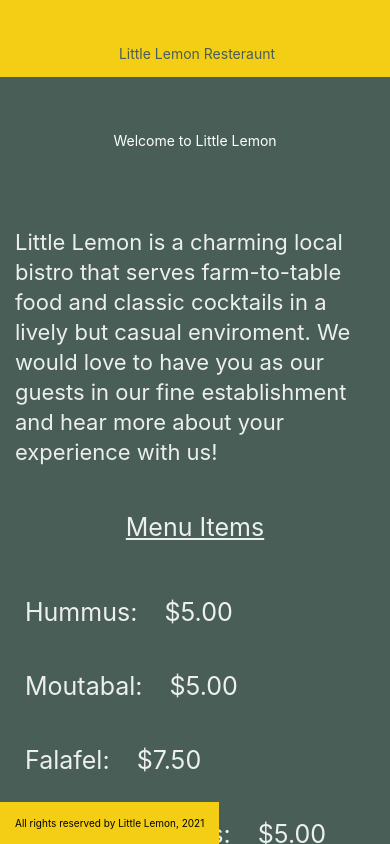
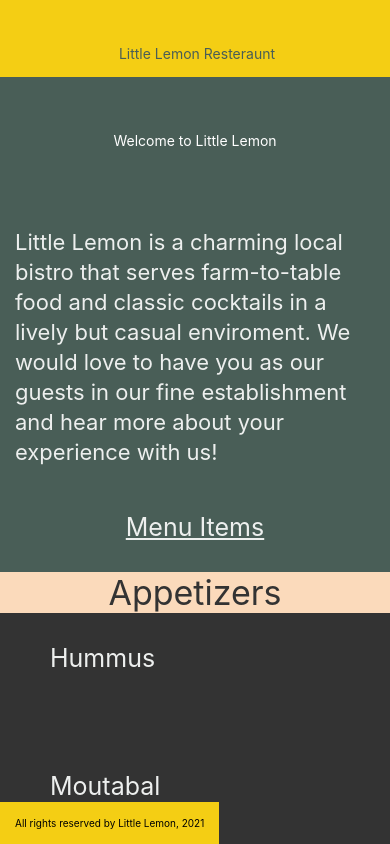
Before and after one commit to lougoncharenko/little-lemon-app, a React Native app: screen / in a window 390 px wide. Built offline with nearby package versions, Linux system fonts and the light colour scheme.

Commit message:
remade it into a section list and styled

```diff
--- a/components/MenuItems.js
+++ b/components/MenuItems.js
@@ -1,45 +1,131 @@
 import React from "react";
 
-import {View, Text, FlatList, StyleSheet} from 'react-native';
+import {View, Text, FlatList, StyleSheet, SectionList} from 'react-native';
+
+// const menuData = [
+//   {
+//     title: 'Appetizers',
+//     data: [
+//     { name: 'Hummus', price: '$5.00', id: '1A' },
+//     { name: 'Moutabal', price: '$5.00', id: '2B' },
+//     { name: 'Falafel', price: '$7.50', id: '3C' },
+//     { name: 'Marinated Olives', price: '$5.00', id: '4D' },
+//     { name: 'Kofta', price: '$6.00', id: '5E' },
+//     { name: 'Eggplant Salad', price: '$9.50', id: '6F' },
+//     ],
+//   },
+//   {
+//     title: 'Main Dishes',
+//     data: [
+//     { name: 'Lentil Burger', price: '$12.50', id: '7G' },
+//     { name: 'Smoked Salmon', price: '$18.00', id: '8H' },
+//     { name: 'Kofta Burger', price: '$12.50', id: '9I' },
+//     { name: 'Turkish Kebab', price: '$15.50', id: '10J' },
+//     ],
+//   },
+//   {
+//     title: 'Sides',
+//     data: [
+//     { name: 'Fries', price: '$8.00', id: '11K' },
+//     { name: 'Buttered Rice', price: '$4.50', id: '12L' },
+//     { name: 'Bread Sticks', price: '$5.50', id: '13M' },
+//     { name: 'Pita Pocket', price: '$3.00', id: '14N' },
+//     { name: 'Lentil Soup', price: '$6.75', id: '15O' },
+//     { name: 'Greek Salad', price: '$8.50', id: '16Q' },
+//     { name: 'Rice Pilaf', price: '$7.00', id: '17R' },
+//     ],
+//   },
+//   {
+//     title: 'Desserts',
+//     data: [
+//     { name: 'Baklava', price: '$5.00', id: '18S' },
+//     { name: 'Tartufo', price: '$5.00', id: '19T' },
+//     { name: 'Tiramisu', price: '$6.00', id: '20U' },
+//     { name: 'Panna Cotta', price: '$5.00', id: '21V' },
+//     ],
+//   },
+// ];
+
+// const menuItemsToDisplay = [
+//     { name: 'Hummus', price: '$5.00', id: '1A' },
+//     { name: 'Moutabal', price: '$5.00', id: '2B' },
+//     { name: 'Falafel', price: '$7.50', id: '3C' },
+//     { name: 'Marinated Olives', price: '$5.00', id: '4D' },
+//     { name: 'Kofta', price: '$6.00', id: '5E' },
+//     { name: 'Eggplant Salad', price: '$9.50', id: '6F' },
+//     { name: 'Lentil Burger', price: '$12.50', id: '7G' },
+//     { name: 'Smoked Salmon', price: '$18.00', id: '8H' },
+//     { name: 'Kofta Burger', price: '$12.50', id: '9I' },
+//     { name: 'Turkish Kebab', price: '$15.50', id: '10J' },
+//     { name: 'Fries', price: '$8.00', id: '11K' },
+//     { name: 'Buttered Rice', price: '$4.50', id: '12L' },
+//     { name: 'Bread Sticks', price: '$5.50', id: '13M' },
+//     { name: 'Pita Pocket', price: '$3.00', id: '14N' },
+//     { name: 'Lentil Soup', price: '$6.75', id: '15O' },
+//     { name: 'Greek Salad', price: '$8.50', id: '16Q' },
+//     { name: 'Rice Pilaf', price: '$7.00', id: '17R' },
+//     { name: 'Baklava', price: '$5.00', id: '18S' },
+//     { name: 'Tartufo', price: '$5.00', id: '19T' },
+//     { name: 'Tiramisu', price: '$6.00', id: '20U' },
+//     { name: 'Panna Cotta', price: '$5.00', id: '21V' },
+//   ];
 
 const menuItemsToDisplay = [
-    { name: 'Hummus', price: '$5.00', id: '1A' },
-    { name: 'Moutabal', price: '$5.00', id: '2B' },
-    { name: 'Falafel', price: '$7.50', id: '3C' },
-    { name: 'Marinated Olives', price: '$5.00', id: '4D' },
-    { name: 'Kofta', price: '$6.00', id: '5E' },
-    { name: 'Eggplant Salad', price: '$9.50', id: '6F' },
-    { name: 'Lentil Burger', price: '$12.50', id: '7G' },
-    { name: 'Smoked Salmon', price: '$18.00', id: '8H' },
-    { name: 'Kofta Burger', price: '$12.50', id: '9I' },
-    { name: 'Turkish Kebab', price: '$15.50', id: '10J' },
-    { name: 'Fries', price: '$8.00', id: '11K' },
-    { name: 'Buttered Rice', price: '$4.50', id: '12L' },
-    { name: 'Bread Sticks', price: '$5.50', id: '13M' },
-    { name: 'Pita Pocket', price: '$3.00', id: '14N' },
-    { name: 'Lentil Soup', price: '$6.75', id: '15O' },
-    { name: 'Greek Salad', price: '$8.50', id: '16Q' },
-    { name: 'Rice Pilaf', price: '$7.00', id: '17R' },
-    { name: 'Baklava', price: '$5.00', id: '18S' },
-    { name: 'Tartufo', price: '$5.00', id: '19T' },
-    { name: 'Tiramisu', price: '$6.00', id: '20U' },
-    { name: 'Panna Cotta', price: '$5.00', id: '21V' },
-  ];
+  {
+    title: 'Appetizers',
+    data: [
+      'Hummus',
+      'Moutabal',
+      'Falafel',
+      'Marinated Olives',
+      'Kofta',
+      'Eggplant Salad',
+    ],
+  },
+  {
+    title: 'Main Dishes',
+    data: ['Lentil Burger', 'Smoked Salmon', 'Kofta Burger', 'Turkish Kebab'],
+  },
+  {
+    title: 'Sides',
+    data: [
+      'Fries',
+      'Buttered Rice',
+      'Bread Sticks',
+      'Pita Pocket',
+      'Lentil Soup',
+      'Greek Salad',
+      'Rice Pilaf',
+    ],
+  },
+  {
+    title: 'Desserts',
+    data: ['Baklava', 'Tartufo', 'Tiramisu', 'Panna Cotta'],
+  },
+];
+  const Item = ({ name, price }) => (
+    <View style={styles.innerContainer}>
+      <Text style={styles.menuItem}>{name}</Text>
+      <Text style={styles.menuItem}>{price}</Text>
+    </View>
+  );
 
 export default function MenuItems() {
+  const renderItem = ({ item }) => <Item name={item} />;
+  const renderSectionHeader = ({ section: { title } }) => (
+    <Text style={styles.sectionHeader}>{title}</Text>
+  );
     return (
         <View style={styles.menuContainer}>
         <View style={styles.menuHeader}>
             <Text style={styles.menuText}>Menu Items</Text>
         </View>
-        <FlatList
-          data={menuItemsToDisplay}
-          renderItem={({item}) => <View style={styles.menuItems}>
-            <Text style={styles.menuItem}>{item.name}: </Text>
-            <Text style={styles.menuItem}>{item.price} </Text>
-            </View>}
-            keyExtractor = {(item) => item.id}
-        />
+        <SectionList
+        keyExtractor={(item, index) => item + index}
+        sections={menuItemsToDisplay}
+        renderItem={renderItem}
+        renderSectionHeader={renderSectionHeader}
+        ></SectionList>
       </View>
     );
 }
@@ -59,12 +145,17 @@ const styles = StyleSheet.create({
      color: '#EDEFEE',
      textDecorationLine: 'underline',
     },
-    menuItems: {
-      padding: 15,
-      display: 'flex',
-      flexDirection: 'row',
-      alignItems: 'space-between'
-
+    innerContainer: {
+      paddingHorizontal: 40,
+      paddingVertical: 20,
+      backgroundColor: '#333333',
+    },
+    sectionHeader: {
+      backgroundColor: '#fbdabb',
+      color: '#333333',
+      fontSize: 34,
+      flexWrap: 'wrap',
+      textAlign: 'center',
     },
     menuItem: {
       padding: 10,
```
